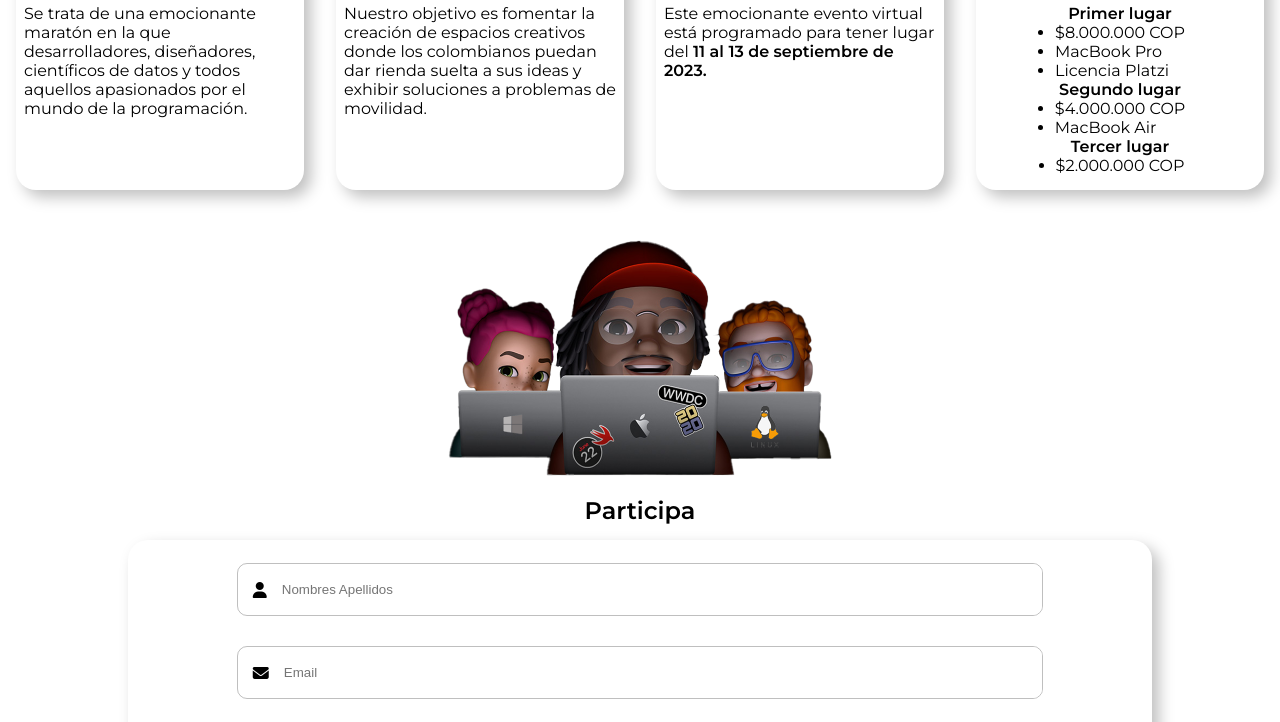
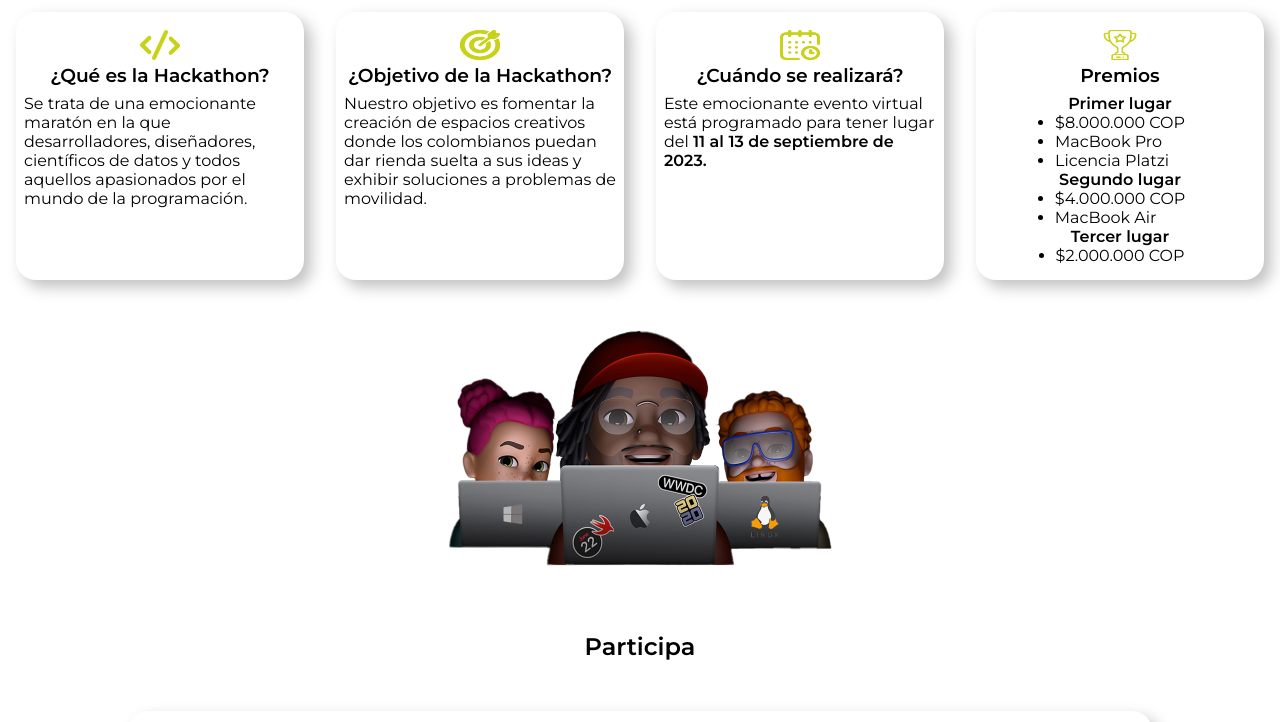
Before and after one commit to diegoalfonsoc18/Hackathon-2023, a plain HTML site: page index.html in a window 1280 px wide. Shown: the part 528-1250 px from the top of the page. Drawn offline with Linux system fonts and the light colour scheme.

Commit message:
repair info section

```diff
--- a/css/style.css
+++ b/css/style.css
@@ -87,29 +87,37 @@ header {
 
 .container-title {
   width: 100%;
-  height: 30px;
+  height: auto;
   margin: 0;
   display: flex;
   flex-direction: column;
   justify-items: center;
   align-items: center;
-  padding: 10px 0;
+  margin: 20px 0;
 }
 
 .title {
   display: flex;
   flex-direction: column;
   align-items: center;
-  width: 90%;
+  justify-content: center;
+  width: 80%;
+  height: 100px;
+}
+.information {
+  width: 100%;
+  height: auto;
+  margin: 20px 0;
+}
+.wrapper-information {
+  margin: 20px 0;
 }
 
 .news {
-  margin: 20px 0;
   width: 100%;
   height: auto;
   display: flex;
   justify-content: center;
-  padding: 20px 0;
 }
 
 .container-news {
@@ -121,6 +129,7 @@ header {
   box-shadow: 7px 7px 15px rgba(0, 0, 0, 25%);
   border-radius: 20px;
   padding: 8px 8px;
+  margin: 20px 0;
 }
 
 .icon {
@@ -187,18 +196,6 @@ header {
   width: 100%;
   margin-top: 15px;
 }
-
-/* .title h2::after {
-  content: "";
-  width: 30px;
-  height: 4px;
-  border-radius: 3px;
-  background: var(--yellow);
-  position: absolute;
-  bottom: -12px;
-  left: 50%;
-  transform: translateX(-50%);
-} */
 
 .container-form {
   width: 80%;
@@ -419,6 +416,8 @@ hr {
 
   .contact-info {
     grid-area: contact-info;
+    border-left: 2px solid var(--yellow);
+    border-right: 2px solid var(--yellow);
   }
   .servicios {
     grid-area: servicios;
@@ -433,6 +432,7 @@ hr {
     grid-template-columns: 1fr 1fr 1fr;
     grid-template-areas: "servicios  contact-info conocenos";
     grid-gap: 10px;
+    padding: 25px 0;
   }
 }
 
```
